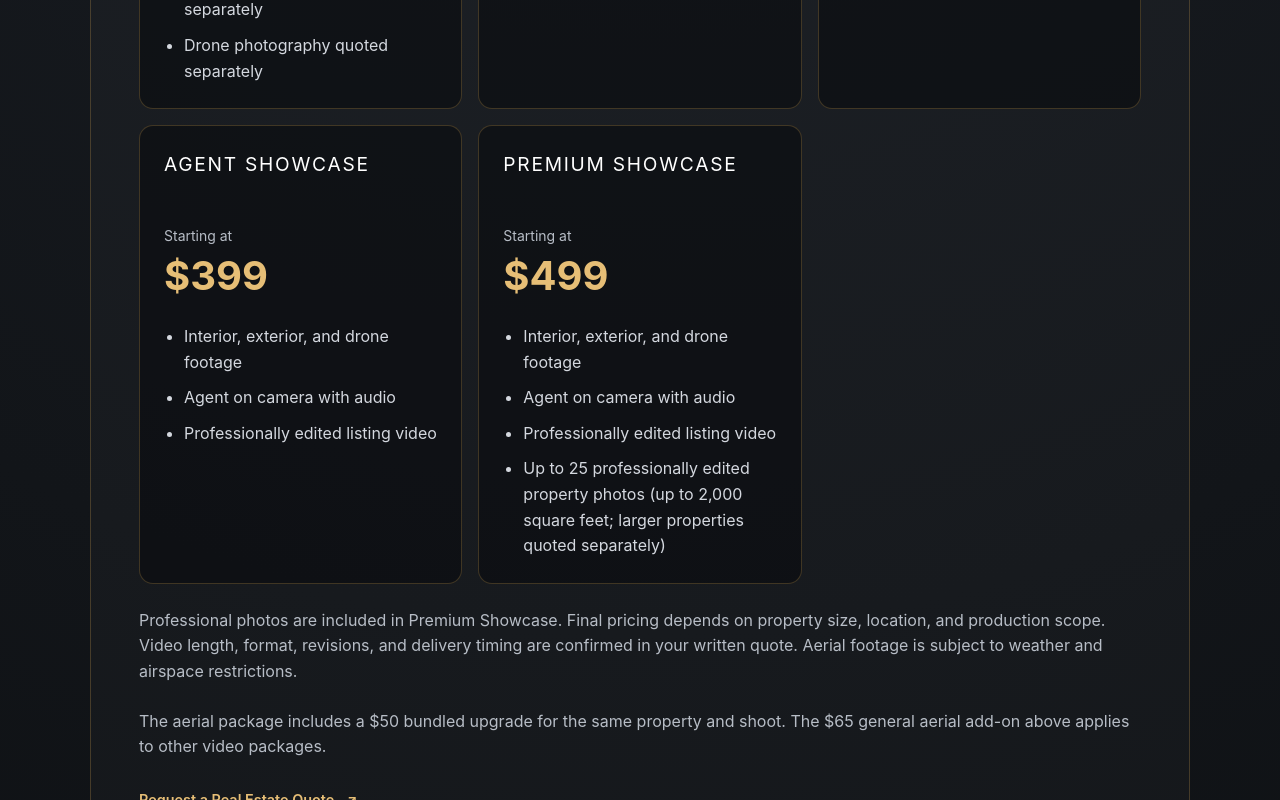
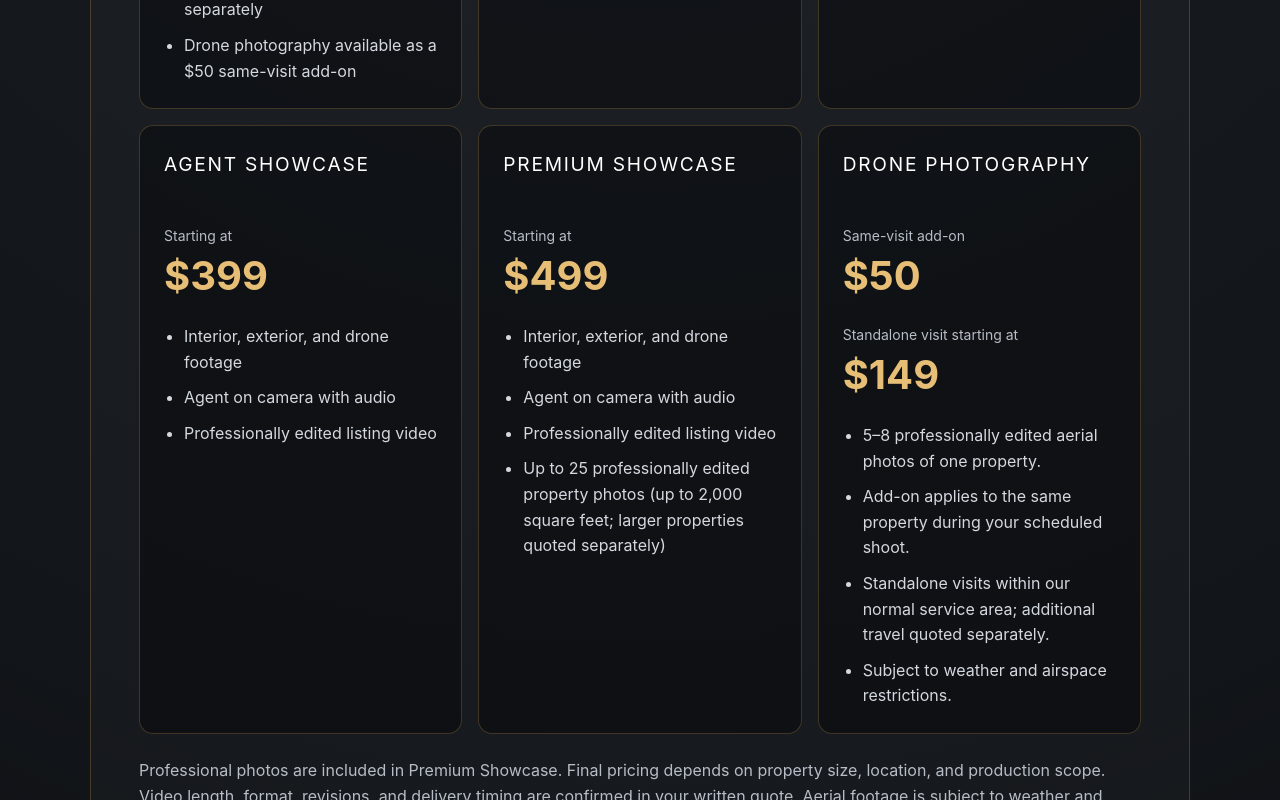
Before and after one commit to TNT928/updatedportfolio, a React (Create React App) app: page /services in a window 1280 px wide. Shown: the part 3180-3980 px from the top of the page. Built offline with nearby package versions, Linux system fonts and the light colour scheme; a web font is replaced by a local one.

Commit message:
Add combined drone photography card and rename real estate section

```diff
--- a/src/Pages/services.tsx
+++ b/src/Pages/services.tsx
@@ -154,7 +154,7 @@ const Services = () => {
           </p>
           <div className={styles.pricingDivider} />
           <div className={styles.pricingIntro}>
-            <p className={styles.eyebrow}>Real Estate Video</p>
+            <p className={styles.eyebrow}>Real Estate Photography &amp; Video</p>
             <h2 id="real-estate-prices" className={styles.pricingTitle}>Show the property. Tell its story.</h2>
             <p className={styles.pricingDescription}>
               Listing media packages for South Florida properties, with options for aerial footage,
@@ -163,7 +163,7 @@ const Services = () => {
           </div>
           <div className={styles.realEstateGrid}>
             {[
-              { title: 'Property Photography', price: '$199', items: ['Up to 25 professionally edited interior and exterior photos', 'Properties up to 2,000 square feet; larger properties quoted separately', 'Drone photography quoted separately'] },
+              { title: 'Property Photography', price: '$199', items: ['Up to 25 professionally edited interior and exterior photos', 'Properties up to 2,000 square feet; larger properties quoted separately', 'Drone photography available as a $50 same-visit add-on'] },
               { title: 'Property Showcase', price: '$249', items: ['Interior and exterior property footage', 'Professionally edited listing video'] },
               { title: 'Property Showcase + Aerial', price: '$299', items: ['Everything in Property Showcase', 'Drone footage captured during the same shoot'] },
               { title: 'Agent Showcase', price: '$399', items: ['Interior, exterior, and drone footage', 'Agent on camera with audio', 'Professionally edited listing video'] },
@@ -175,6 +175,19 @@ const Services = () => {
                 <ul>{item.items.map((detail) => <li key={detail}>{detail}</li>)}</ul>
               </article>
             ))}
+            <article className={styles.realEstateCard}>
+              <h3>Drone Photography</h3>
+              <div className={styles.realEstatePrice}>
+                <span>Same-visit add-on</span><strong>$50</strong>
+                <span>Standalone visit starting at</span><strong>$149</strong>
+              </div>
+              <ul>
+                <li>5–8 professionally edited aerial photos of one property.</li>
+                <li>Add-on applies to the same property during your scheduled shoot.</li>
+                <li>Standalone visits within our normal service area; additional travel quoted separately.</li>
+                <li>Subject to weather and airspace restrictions.</li>
+              </ul>
+            </article>
           </div>
           <p className={styles.pricingNote}>
             Professional photos are included in Premium Showcase. Final pricing depends on property size, location,
@@ -182,7 +195,7 @@ const Services = () => {
             confirmed in your written quote. Aerial footage is subject to weather and airspace restrictions.
           </p>
           <p className={styles.pricingNote}>
-            The aerial package includes a $50 bundled upgrade for the same property and shoot.
+            Property Showcase + Aerial includes a $50 bundled drone-video upgrade for the same property and shoot.
             The $65 general aerial add-on above applies to other video packages.
           </p>
           <Link to="/contact" className={styles.cardLink}>Request a Real Estate Quote <span aria-hidden="true">↗</span></Link>
```
